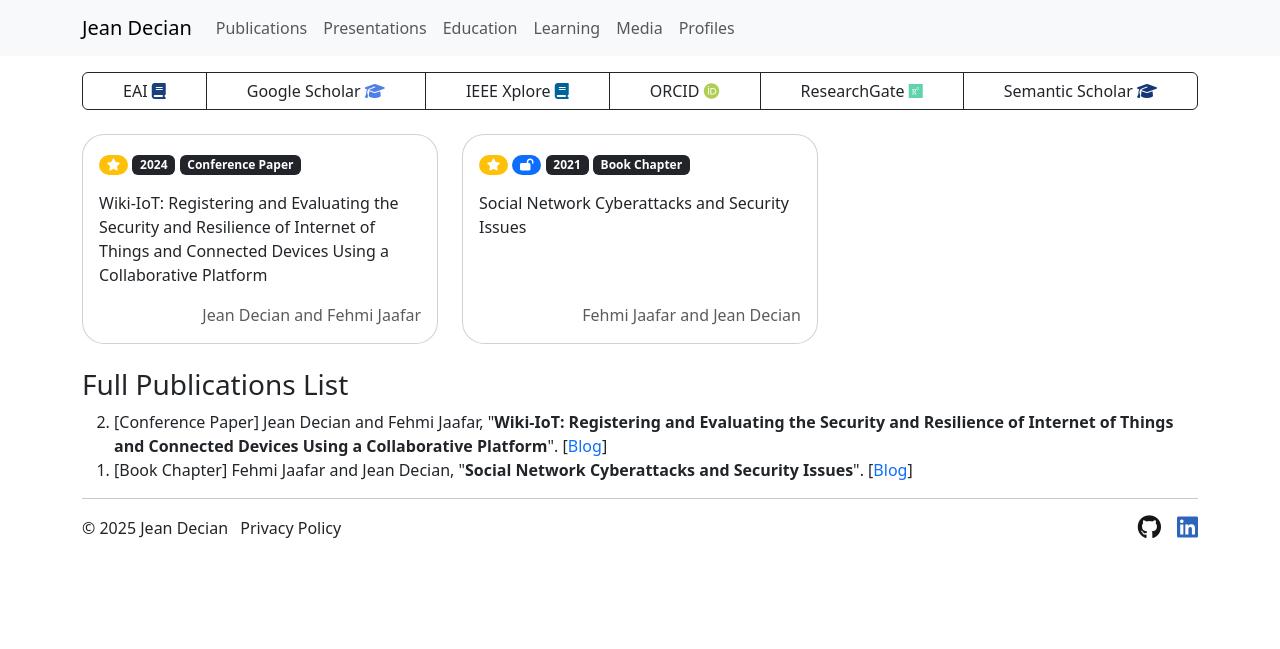
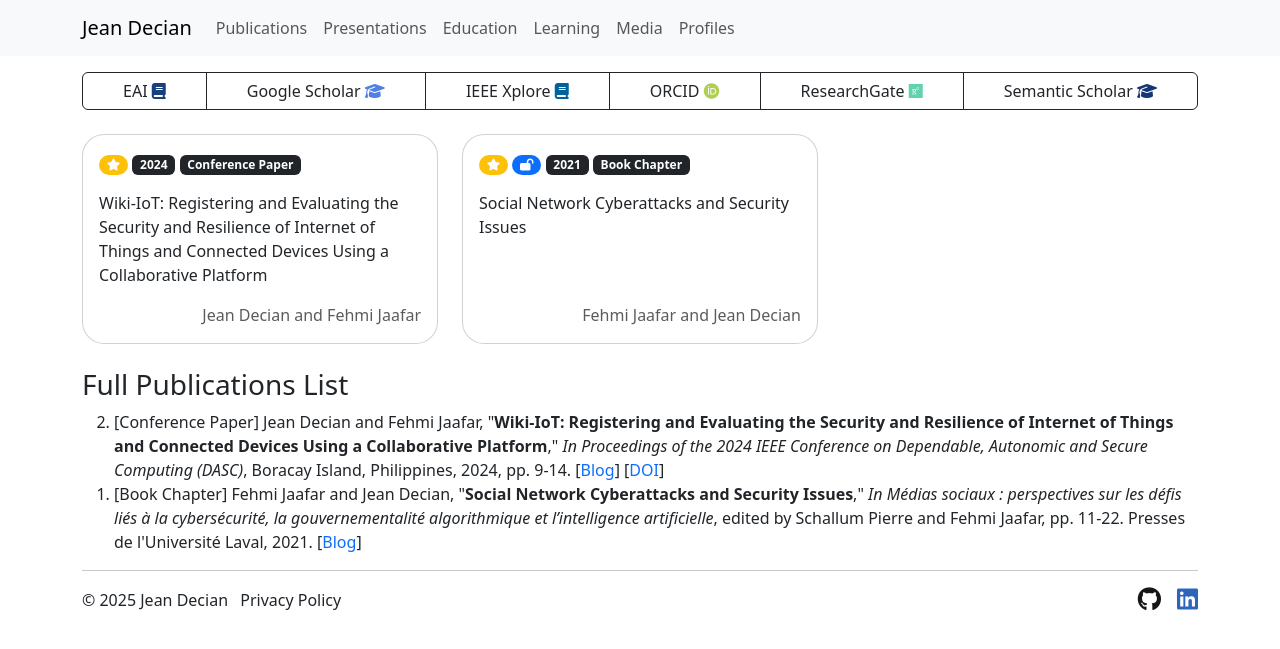
Before and after one commit to jeandecian/info, a Jekyll site: the page built from _pages/publications.md, in a window 1280 px wide. Shown: the top 649 px of the page. Built offline with Jekyll 4.4.1, drawn with Linux system fonts in a browser that asks for light colours; nearby versions of some CDN libraries.

Commit message:
add additional publication attributes

```diff
--- a/_pages/publications.md
+++ b/_pages/publications.md
@@ -59,11 +59,16 @@ permalink: /publications/
     <li>
       [{{ publication.type }}] {{ publication.authors }}, "<b
         >{{ publication.title }}</b
-      >". [<a
+      >," <i>{{ publication.compilation }}</i>, {{ publication.extra }}. [<a
         href="{{ site.baseurl }}{{ publication.permalink }}"
         class="link-primary link-underline-opacity-0 link-underline-opacity-75-hover"
         >Blog</a
-      >]
+      >] {% if publication.doi %}[<a
+        href="https://www.doi.org/{{ publication.doi }}"
+        class="link-primary link-underline-opacity-0 link-underline-opacity-75-hover"
+        target="_blank"
+        >DOI</a
+      >]{% endif %}
     </li>
     {% endfor %}
   </ol>
--- a/_publications/2021-02-11-social-network-cyberattacks-security-issues.md
+++ b/_publications/2021-02-11-social-network-cyberattacks-security-issues.md
@@ -6,6 +6,9 @@ selected: selected
 authors: Fehmi Jaafar and Jean Decian
 date: 2021-02-11
 type: Book Chapter
+compilation: "In Médias sociaux : perspectives sur les défis liés à la cybersécurité, la gouvernementalité algorithmique et l’intelligence artificielle"
+extra: edited by Schallum Pierre and Fehmi Jaafar, pp. 11-22. Presses de l'Université Laval, 2021
+doi:
 access: open
 abstract: In the last five years, multiple cyberattacks targeting social networks were reported. Moreover, medias and security experts disseminated a set of serious security issues in social networks. In fact, the amount of personal information and sensitive data that may se managed by social networks make them an ideal target for hackers and hacking organizations. In this chapter, we will review the main social network cyberattacks and security issues reported since 2016. Our goal is to present a deep and accurate analysis of scenarios and results of these cyberattacks and security issues in order to determine a set of lessons learned and recommendations to enhance the security posture of the social networks.
 ---
--- a/_publications/2024-11-06-wiki-iot-registering-evaluating-security-resilience-internet-things-connected-devices-using-collaborative-platform.md
+++ b/_publications/2024-11-06-wiki-iot-registering-evaluating-security-resilience-internet-things-connected-devices-using-collaborative-platform.md
@@ -6,6 +6,9 @@ selected: selected
 authors: Jean Decian and Fehmi Jaafar
 date: 2024-11-06
 type: Conference Paper
+compilation: In Proceedings of the 2024 IEEE Conference on Dependable, Autonomic and Secure Computing (DASC)
+extra: Boracay Island, Philippines, 2024, pp. 9-14
+doi: 10.1109/DASC64200.2024.00008
 access:
 abstract: The number of connected devices and the Internet of Things (IoT) continues growing significantly, with global spending expected to exceed $1 trillion by 2026. Despite this growth, IoT and connected devices face security challenges, as millions of devices are reportedly involved in botnets. IoT and connected devices are more vulnerable to medium- and high-severity attacks since more than 91.5% of the IoT’s traffic is unencrypted. Governments have planned or initiated national registries of certified devices and labeling programs to address these challenges. As those registries and labels remain national, multiple governments have started signing mutual recognition between their programs, adding complexity. This motivated us to create a unified and collaborative labeling registry and a rating system that uses 12 criteria to classify IoT devices. Through multiple experiments, 52 users submitted 252 device classifications. Our proposed tool is helping us identify the criteria that define IoT and connected devices’ security.
 ---
```
